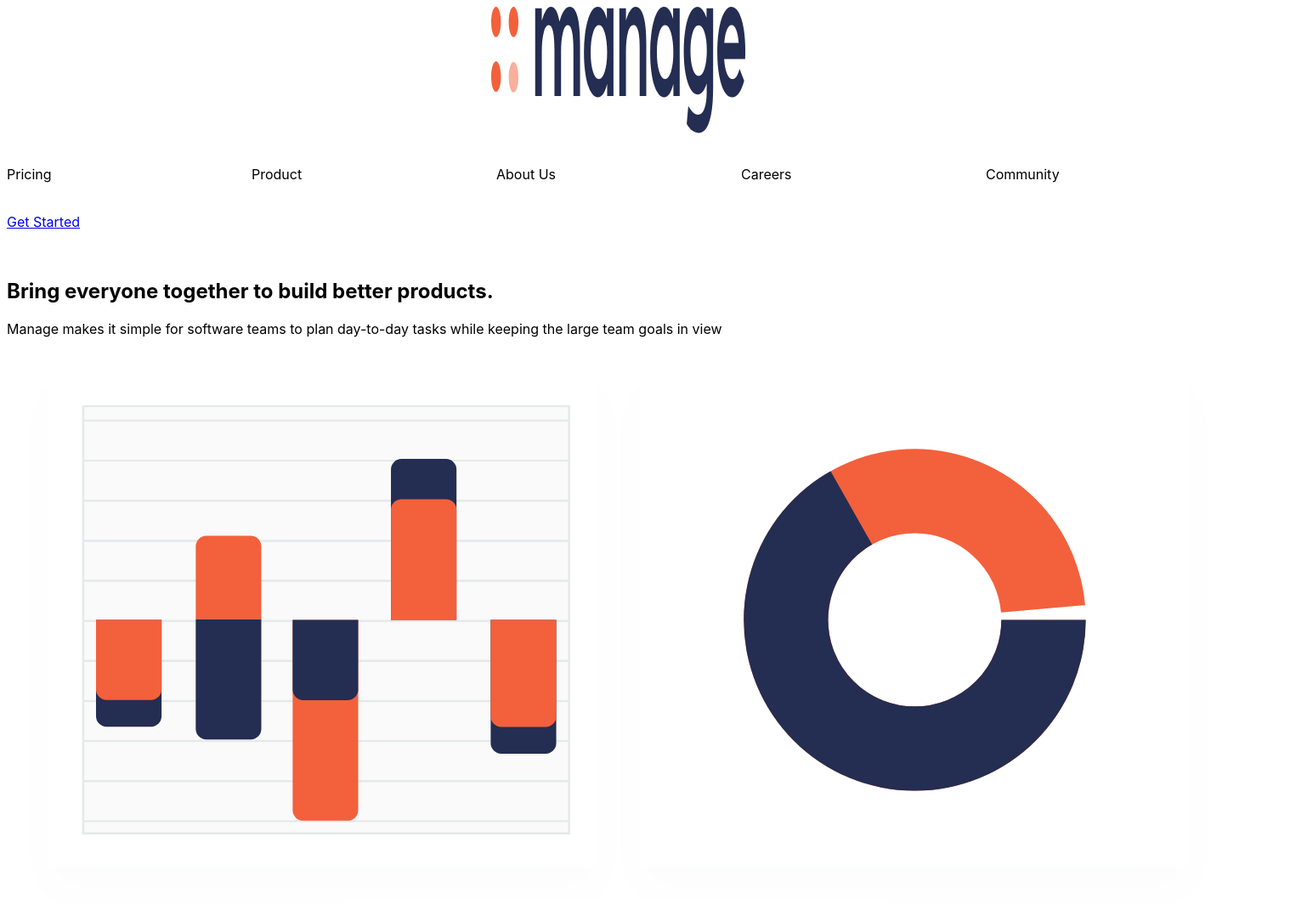
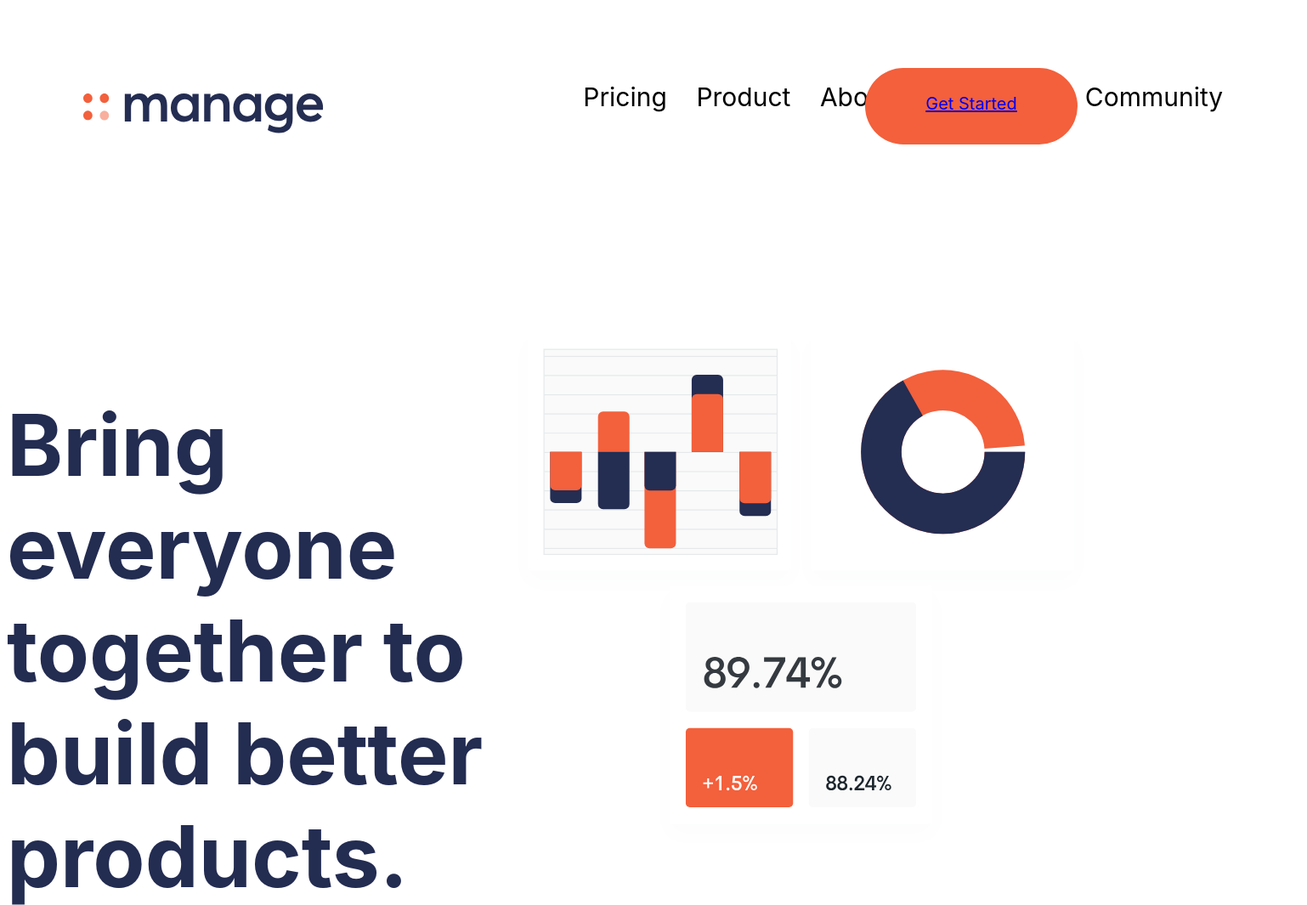
Before and after one commit to GriselOrtizClavijo/Maquetado-Front-, a plain HTML site: page index.html in a window 1280 px wide. Shown: the top 1065 px of the page at 85% size, 1538 px wide, since content can reach past the window. Drawn offline with Linux system fonts and the light colour scheme.

Commit message:
agregu clases de header inicio main

```diff
--- a/css/style.css
+++ b/css/style.css
@@ -1,41 +1,86 @@
 * {
     box-sizing: border-box;
-    width: 1440px;
+    width: 100%;
     font-family: -apple-system, BlinkMacSystemFont, 'Segoe UI', Roboto, Oxygen, Ubuntu, Cantarell, 'Open Sans', 'Helvetica Neue', sans-serif;
+
+
 }
 
 /*Clases para el header*/
 
 header {
-    width: 1440px;
+width: 100%;
 height: 300px;
 display: flex;
-    flex-wrap: wrap;
 justify-content:space-around;
 position: relative;
+margin-top: 80px;
 }
-header img {
-    width: 300px;
+
+.logo {
+width: 400px;
 height: 150px;
 position: relative;
+margin-left: 90px;
 justify-self: flex-start;
+top: 30px;
+}
 
+.menu {
+margin-left: 500px;
+justify-self: center;
+top: 30px
 }
-header nav {
-    position: relative;
+
+ul.menu li{
+display: inline;
+margin: 15px;
+list-style-type: none;
+justify-self: center;
+font-size: 30px;
+}
+
+li:hover {
+color: rgb(206, 206, 206);
+text-decoration: underline;
+cursor:pointer;
+}
+
+.button {
+width: 250px;
+height: 90px;
+background-color: #F3603B;
+border-radius: 50px;
+font-size: 20px;
+color: rgb(255, 255, 255);
+padding: 30px 50px 30px 50px;
+text-align: center;
+position: absolute;
+right: 20px;
+}
+
+/*Clases para el main*/
+
+main {
+width: 100%;
+padding-top: 300 px;
+}
+
+/*clases para section uno*/
+
+.section1 {
 display: flex;
-    justify-self: center;
+justify-content: space-around;
 
 }
 
-.menu   {
-    position: relative;
-display: flex;
-margin:0%;
-list-style-type: none;
-padding: 0%;
+h1 {
+font-size: 100px;
+color: rgb(35, 44, 81);
 }
 
-a {
-    justify-self: flex-end;
+.ilustracion {
+width: 1500px;
+height: 1500px;
+
 }
--- a/index.html
+++ b/index.html
@@ -10,9 +10,11 @@
 </head>
 <body>
     <header>
-        <img src="./imagenes/logo.svg" alt="logo">
+        <span class="logo">
+            <img src="./imagenes/logo.svg" alt="logo">
+        </span>
         <nav>
-            <ul type="none" class="menu">
+            <ul class="menu">
                 <li>Pricing</li>
                 <li>Product</li>
                 <li>About Us</li>
@@ -20,10 +22,12 @@
                 <li>Community</li>
             </ul>
         </nav>
-        <a href="button">Get Started</a>
+        <span class="button">
+            <a href="button">Get Started</a>
+        </span>
     </header>
     <main>
-            <section>
+            <section class="section1">
                 <div>
                     <h1>Bring everyone together to build better products.</h1>
                     <p>Manage makes it simple for software teams
@@ -31,7 +35,7 @@
                         large team goals in view </p>
                     <a href="button"Get Started></a>
                 </div>
-                <div>
+                <div class="ilustracion" >
                     <img src="./imagenes/illustration-intro.svg" alt="ilustracion">
                 </div>
             </section>
@@ -82,7 +86,9 @@
                         “Manage allows us to provide structure and process. It keeps us organized and focused. I can´t stop recommending them to everyone i talk to!”
                     </p>
                 </div>
-                <a href="button"Get Started></a>
+                <span>
+                    <a href="button"Get Started></a>
+                </span>
             </section>
             <section>
                 <h2>
@@ -93,7 +99,7 @@
 
     </main>
     <footer>
-        <img src="./imagenes/logo.svg" alt="logo">
+        <img src="./imagenes/logo.svg" alt="logo" class="logo">
         <div>
             <i class="fab fa-facebook"></i>
             <i class="fab fa-youtube"></i>
```
Lines whose indentation alone changed are shown as unchanged.
